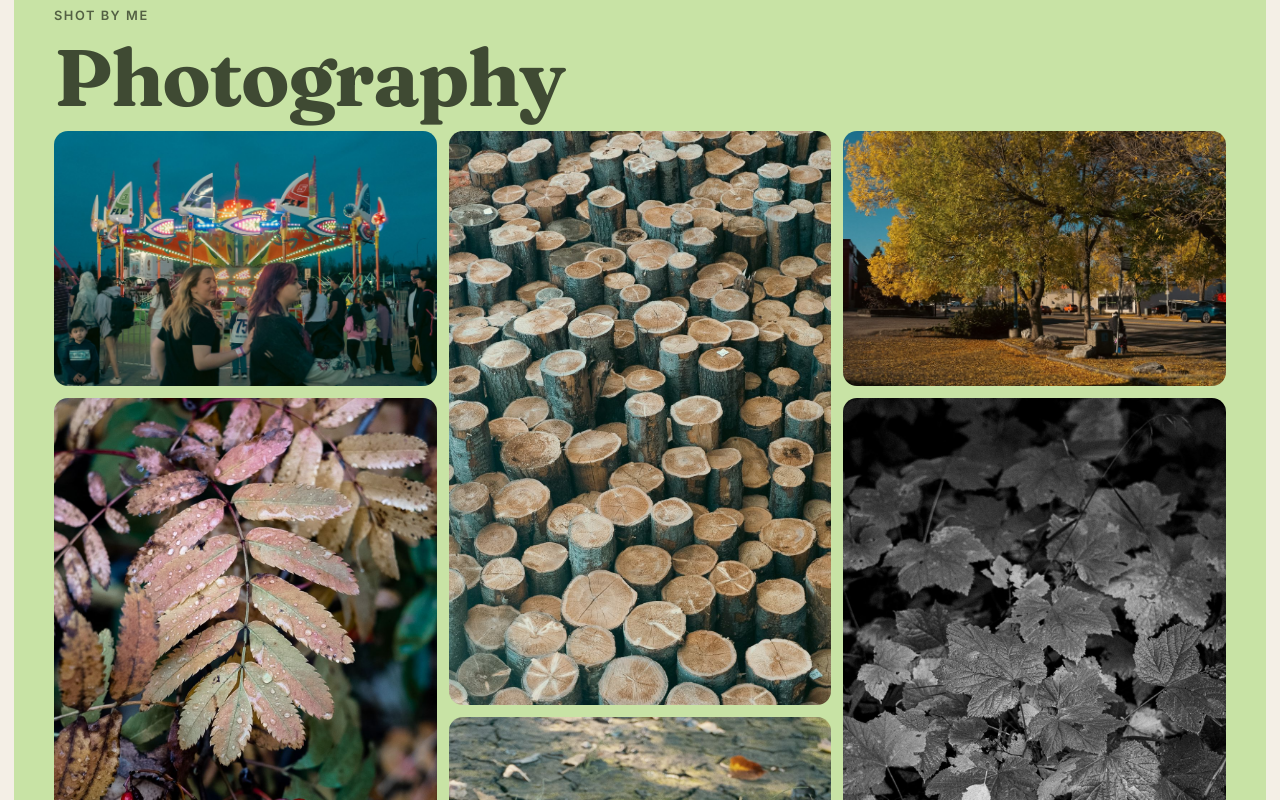
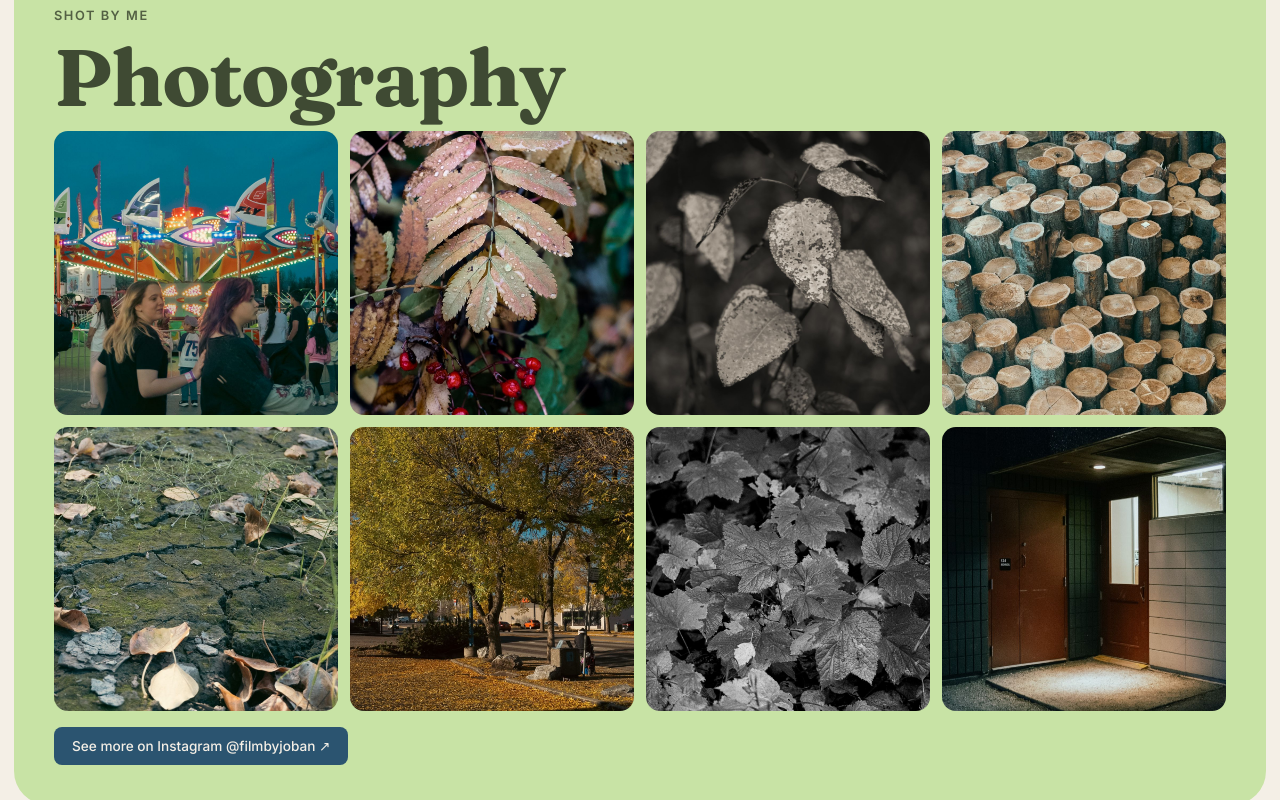
Before and after one commit to Jobansz/joban, a plain HTML site: page lifestyle.html in a window 1280 px wide. Shown: the part 660-1460 px from the top of the page. Drawn offline with Linux system fonts and the light colour scheme.

Commit message:
Square photo grid, film Instagram link, Pinterest and Spotify
Co-Authored-By: Claude Opus 5.5 <noreply@anthropic.com>
Claude-Session: https://claude.ai/code/session_01GyyjMt6W8XAkNd5eHStexu

```diff
--- a/lifestyle.html
+++ b/lifestyle.html
@@ -5,7 +5,7 @@
 <meta name="viewport" content="width=device-width, initial-scale=1">
 <title>Lifestyle — Joban</title>
 <meta name="description" content="Joban Singh — CS student, builder, photographer. Prince George, BC.">
-<link rel="stylesheet" href="style.css">
+<link rel="stylesheet" href="style.css?v=3">
 </head>
 <body>
 <nav><a class="logo" href="index.html">Joban</a><ul><li><a href="index.html">Home</a></li><li><a href="projects.html">Projects</a></li><li><a href="apps.html">Apps</a></li><li><a href="lifestyle.html" class="on">Lifestyle</a></li><li><a href="socials.html">Socials</a></li></ul></nav>
@@ -33,6 +33,7 @@
       <img src="images/bw-leaves.jpg" alt="Black and white leaves" loading="lazy">
       <img src="images/door.jpg" alt="Red doors lit at night" loading="lazy">
     </div>
+    <a class="btn" href="https://instagram.com/filmbyjoban" target="_blank" rel="noopener">See more on Instagram @filmbyjoban ↗</a>
   </div>
 </section>
 
--- a/style.css
+++ b/style.css
@@ -179,7 +179,7 @@ footer .meta { display: flex; justify-content: space-between; flex-wrap: wrap; g
 }
 
 /* ---------- Gallery ---------- */
-.gallery { columns: 3; column-gap: 12px; }
-.gallery img { width: 100%; height: auto; display: block; border-radius: 14px; margin-bottom: 12px; break-inside: avoid; }
-@media (max-width: 760px) { .gallery { columns: 2; } }
+.gallery { display: grid; grid-template-columns: repeat(4, 1fr); gap: 12px; }
+.gallery img { width: 100%; aspect-ratio: 1 / 1; object-fit: cover; display: block; border-radius: 14px; }
+@media (max-width: 760px) { .gallery { grid-template-columns: repeat(2, 1fr); } }
 .photo.tall { min-height: 520px; }
```
Also changed, not shown: apps.html (+1 -1 lines), index.html (+1 -1 lines), projects.html (+1 -1 lines), socials.html (+4 -1 lines).
